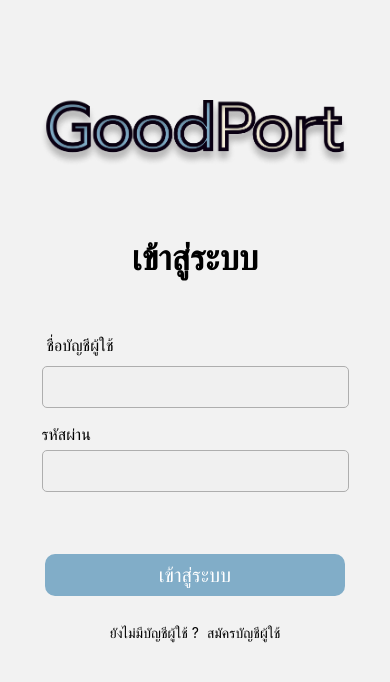
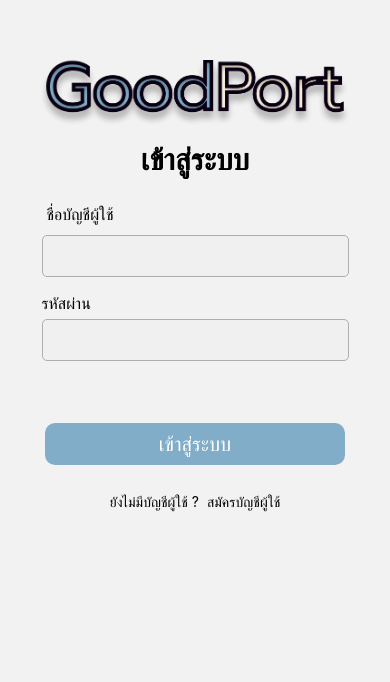
Before and after one commit to thampaponn/GoodPort, a React Native app: screen /signin in a window 390 px wide. Shown: the top 682 px of the page. Built offline with nearby package versions, Linux system fonts and the light colour scheme.

Commit message:
update signin page

```diff
--- a/screens/SignIn.tsx
+++ b/screens/SignIn.tsx
@@ -44,7 +44,7 @@ const SignIn = ({ navigation }) => {
 
   return (
     <View style={{ flex: 1, alignItems: "center" }}>
-      <View style={{ alignItems: "center", padding: 20, marginTop: 80 }}>
+      <View style={{ alignItems: "center", padding: 20, marginTop: 40 }}>
         <Dialog isVisible={isModalVisible} onBackdropPress={toggleModal}>
           <Dialog.Title title="รหัสผ่านไม่ถูกต้อง" />
           <Text style={{ fontFamily: "BaiJamjuree-Regular" }}>
@@ -56,14 +56,14 @@ const SignIn = ({ navigation }) => {
         </Dialog>
 
         <Image
-          style={{ marginBottom: 35, height: 66, width: width * 0.8 }}
+          style={{ marginBottom: 10, height: 66, width: width * 0.8 }}
           source={require("../assets/Logo2.png")}
         />
         <Text
           style={{
             alignItems: "center",
-            padding: 35,
-            fontSize: 35,
+            padding: 5,
+            fontSize: 30,
             fontWeight: "800",
           }}
         >
```
Also changed, not shown: 3 other files (tests, documents, lock files or other folders).
